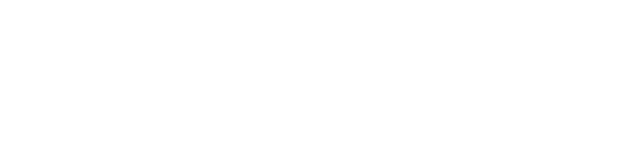
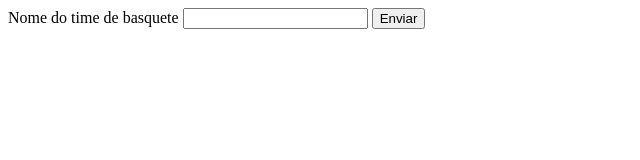
Before and after one commit to MykyBalb/atvdTimesNBA, a plain HTML site: page index.html in a window 1280 px wide. Shown: the whole page, without its empty margins (0-640 px from the left). Drawn offline with Linux system fonts and the light colour scheme.

Commit message:
Forms inicial

```diff
--- a/index.html
+++ b/index.html
@@ -8,6 +8,12 @@
     <script src="scripts/script.js" defer></script>
 </head>
 <body>
-
+    <form>
+        <div>
+            <label for="teamName">Nome do time de basquete</label>
+            <input type="text" id="teamName" name="teamName" required>
+            <button type="submit">Enviar</button>
+        </div>
+    </form>
 </body>
 </html>
```
